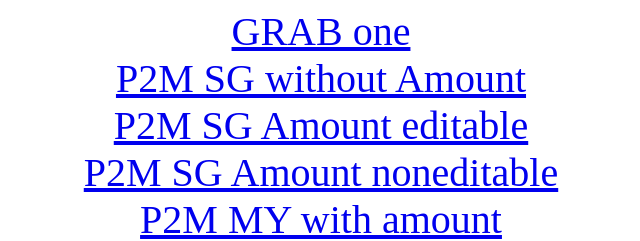
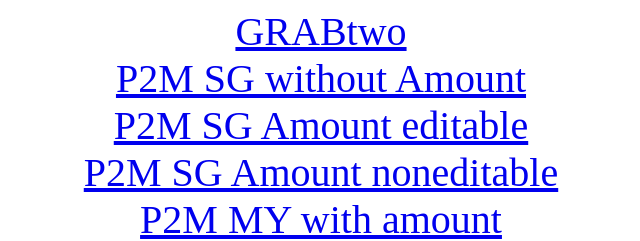
Before and after one commit to jbyreddy/faizskk.github.io, a plain HTML site: page index.html in a window 1280 px wide. Shown: the top 241 px of the page, 319-959 px from the left. Drawn offline with Linux system fonts and the light colour scheme.

Commit message:
Update index.html

```diff
--- a/index.html
+++ b/index.html
@@ -5,7 +5,7 @@
 body{font-size:40px;}
 </style>
 <body>
-<center><a href=https://stg-paysi.moca.vn/grabid/v1/oauth2/authorize?acr_values=consent_ctx%3AcountryCode%3DVN,currency%3DVND&client_id=22611b0d7ea441d48ca8e0181498f134&code_challenge=700Z4tZKhO4EoOgP0y4r3wD1wY9HF0s7mIi7sWcgbMA&code_challenge_method=S256&nonce=B8pDnXrXRuCrG4zn&redirect_uri=https://die31.github.io/ardi31.github.io&request=eyJhbGciOiAibm9uZSJ9.eyJjbGFpbXMiOnsidHJhbnNhY3Rpb24iOnsidHhJRCI6ImJjNzIwMmJkMzhmOTQzODA4MjZkY2I2YmJkZGMxZGE4In19fQ.&response_type=code&scope=payment.vn.one_time_charge&state=f16obBJ>GRAB one</a></center></body></html>
+<center><a href=https://stg-paysi.moca.vn/grabid/v1/oauth2/authorize?acr_values=consent_ctx%3AcountryCode%3DVN,currency%3DVND&client_id=22611b0d7ea441d48ca8e0181498f134&code_challenge=700Z4tZKhO4EoOgP0y4r3wD1wY9HF0s7mIi7sWcgbMA&code_challenge_method=S256&nonce=B8pDnXrXRuCrG4zn&redirect_uri=https://die31.github.io/ardi31.github.io&request=eyJhbGciOiAibm9uZSJ9.eyJjbGFpbXMiOnsidHJhbnNhY3Rpb24iOnsidHhJRCI6ImJjNzIwMmJkMzhmOTQzODA4MjZkY2I2YmJkZGMxZGE4In19fQ.&response_type=code&scope=payment.vn.one_time_charge&state=f16obBJ>GRABtwo</a></center></body></html>
 <center><a href=grab://open?screenType=TRANSFER&method=QRCode&pairingInfo=00020101021226520008com.grab013654c75170-7882-4d4b-b5d6-9e0838ef2a1a5204074253037025802SG5910SG%20Mex%20Two6009Singapore91480008com.grab07327d6a016fbcb84a83a2ee1bfd40f65d0463040BAB> P2M SG without Amount</a></center>
 <center><a href=grab://open?screenType=TRANSFER&method=QRCode&pairingInfo=00020101021226520008com.grab013654c75170-7882-4d4b-b5d6-9e0838ef2a1a5204074253037025802SG5910SG%20Mex%20Two6009Singapore91480008com.grab07327d6a016fbcb84a83a2ee1bfd40f65d0463040BAB&prefillAmount=10.99&isEditable=true> P2M SG Amount editable</a></center>
 <center><a href=grab://open?screenType=TRANSFER&method=QRCode&pairingInfo=00020101021226520008com.grab013654c75170-7882-4d4b-b5d6-9e0838ef2a1a5204074253037025802SG5910SG%20Mex%20Two6009Singapore91480008com.grab07327d6a016fbcb84a83a2ee1bfd40f65d0463040BAB&prefillAmount=10.99&isEditable=false> P2M SG Amount noneditable</a></center>
```
